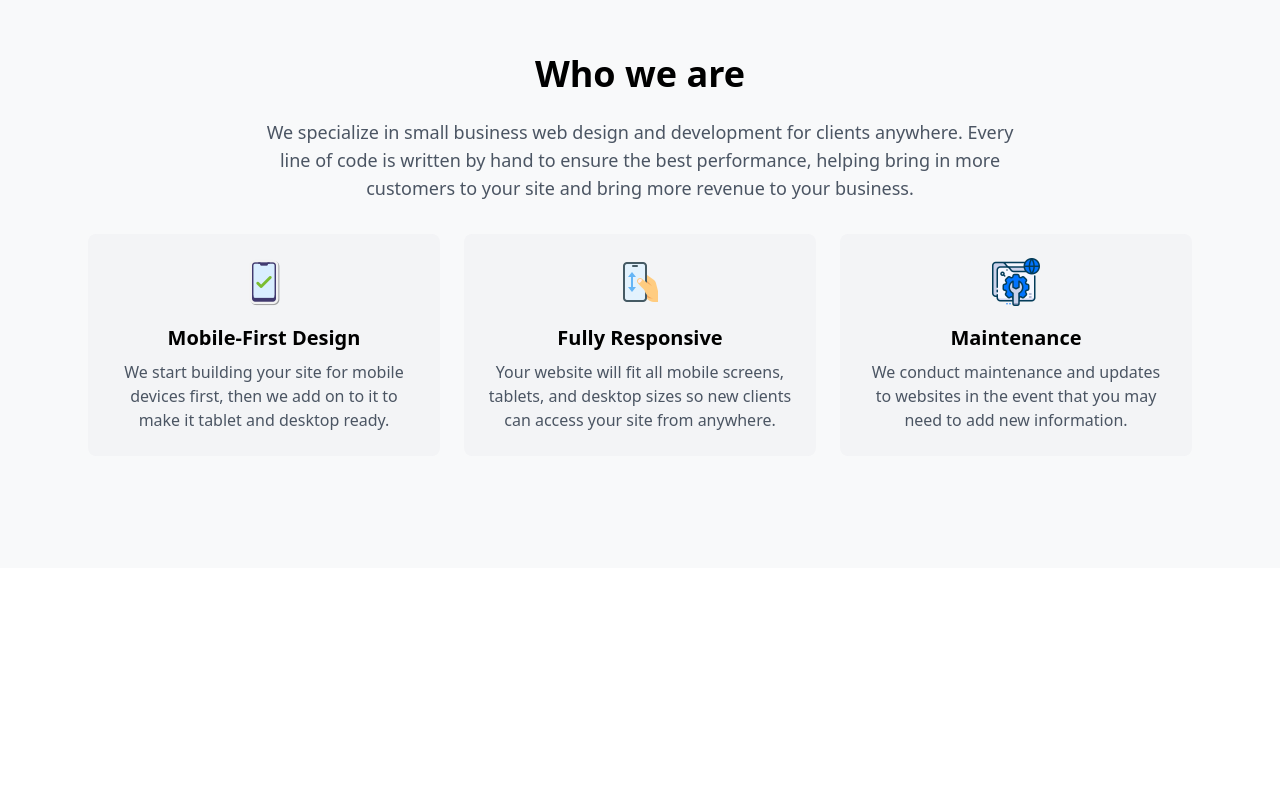
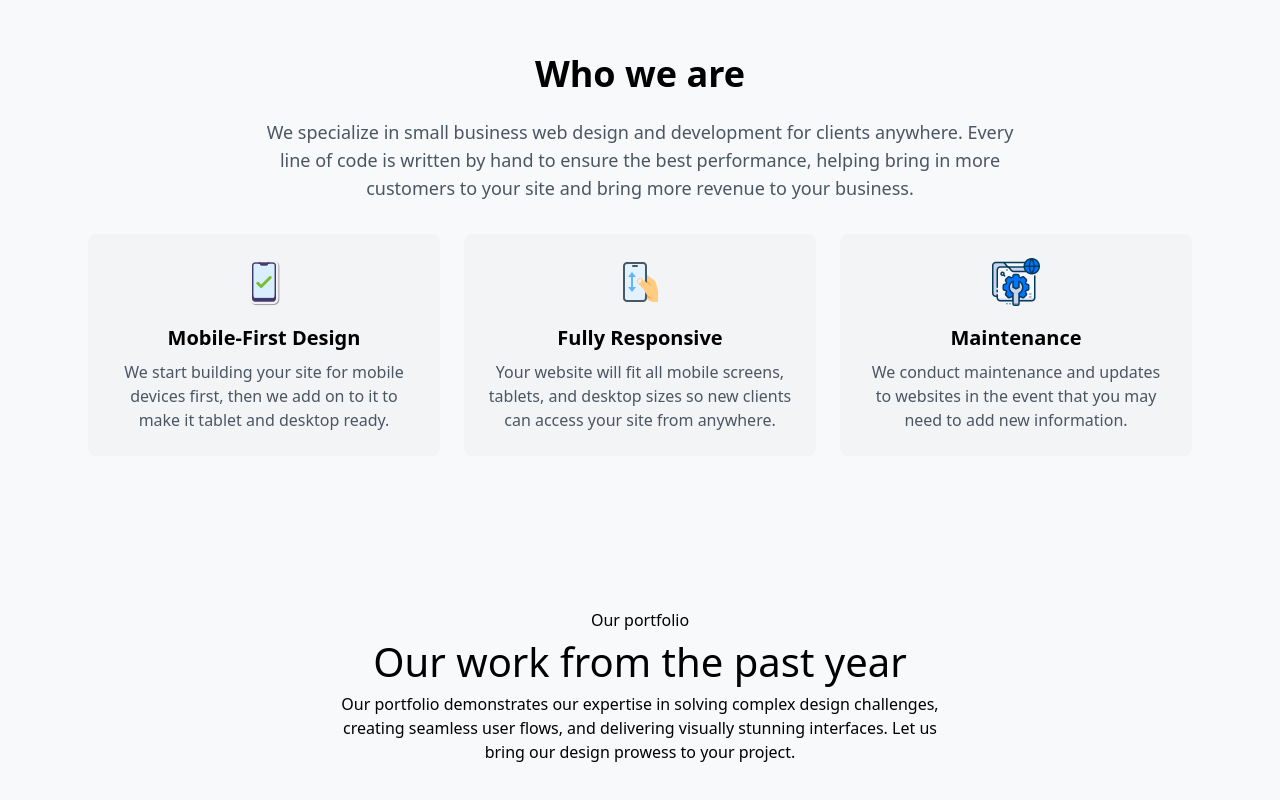
Before and after one commit to rorisangputu/lerumoweb, a React (Vite) app: page / in a window 1280 px wide. Shown: the part 944-1744 px from the top of the page. Before the commit the page ends 1512 px from the top, so only its background shows below. Built offline with nearby package versions, Linux system fonts and the light colour scheme.

Commit message:
adding text to portfolio comp

```diff
--- a/src/Components/Portfolio.jsx
+++ b/src/Components/Portfolio.jsx
@@ -4,7 +4,16 @@ const Portfolio = () => {
     return (
         <div className='py-10'>
             <div className='w-[90%] mx-auto'>
+                <div className='flex flex-col items-center text-center'>
+                    <p className='font-light'>Our portfolio</p>
+                    <h1 className='text-[40px] font-medium'>Our work from the past year</h1>
+                    <p className='w-[600px]'>
+                        Our portfolio demonstrates our expertise in solving complex design
+                        challenges, creating seamless user flows, and delivering visually stunning
+                        interfaces. Let us bring our design prowess to your project.
 
+                    </p>
+                </div>
             </div>
         </div>
     )
--- a/src/Pages/Home.jsx
+++ b/src/Pages/Home.jsx
@@ -1,4 +1,5 @@
 import Hero from '../Components/Hero'
+import Portfolio from '../Components/Portfolio'
 import WhoAreWe from '../Components/WhoAreWe'
 
 const Home = () => {
@@ -6,6 +7,7 @@ const Home = () => {
         <div>
             <Hero />
             <WhoAreWe />
+            <Portfolio />
         </div>
     )
 }
```
